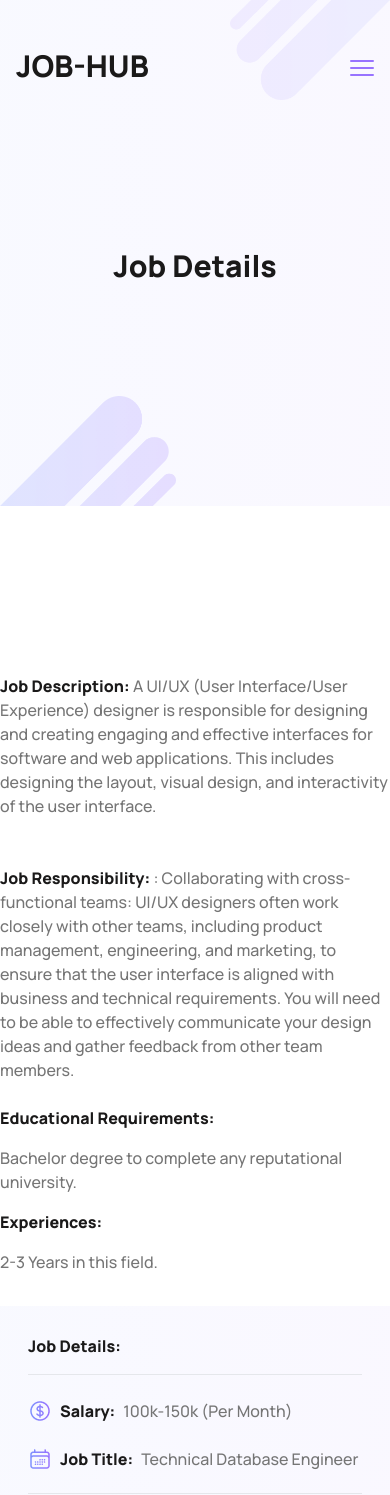
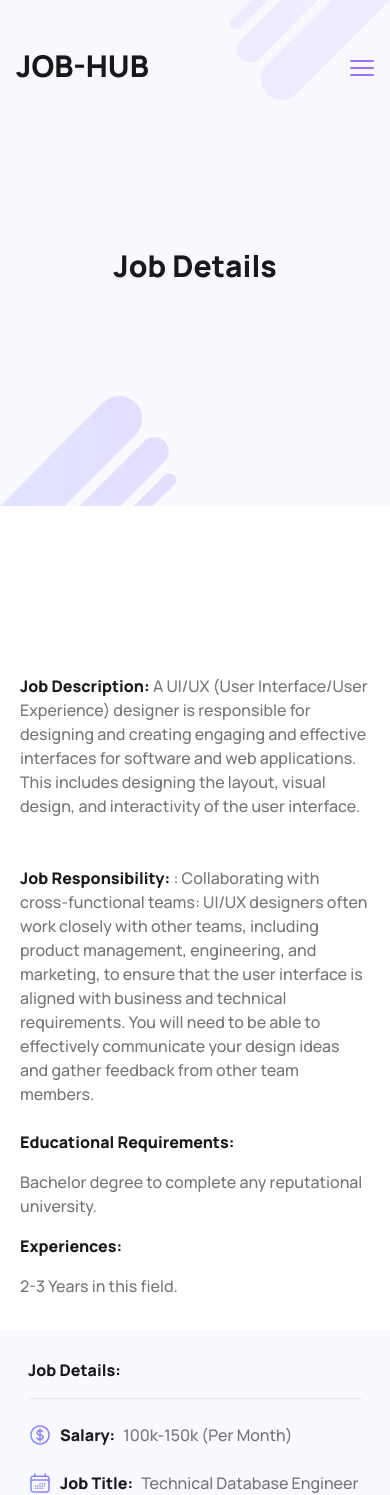
Before and after one commit to Re-zan/Job-Hub, a React (Vite) app: page /jobdetails/1 in a window 390 px wide. Shown: the top 1495 px of the page. Built offline with nearby package versions, Linux system fonts and the light colour scheme.

Commit message:
simple modified

```diff
--- a/src/components/JobDetails/JobDetails.jsx
+++ b/src/components/JobDetails/JobDetails.jsx
@@ -18,7 +18,7 @@ const JobDetails = () => {
     <div>
       <Banner title="Job Details"></Banner>
       <div className="my_conatiner grid grid-cols-1 md:grid-cols-2 lg:grid-cols-2 py-36 gap-8">
-        <div className="text-base">
+        <div className="text-base px-5 lg:px-0">
           <p className="text-[#1A1919] font-bold py-6  ">
             Job Description:{" "}
             <span className="text-[#757575] font-normal">{data.desp}</span>
--- a/src/main.jsx
+++ b/src/main.jsx
@@ -28,7 +28,7 @@ const router = createBrowserRouter([
       {
         path: "statistics",
         element: <Statistics></Statistics>,
-        loader: () => fetch("marks.json"),
+        loader: () => fetch("/marks.json"),
       },
       {
         path: "applied-jobs",
```
